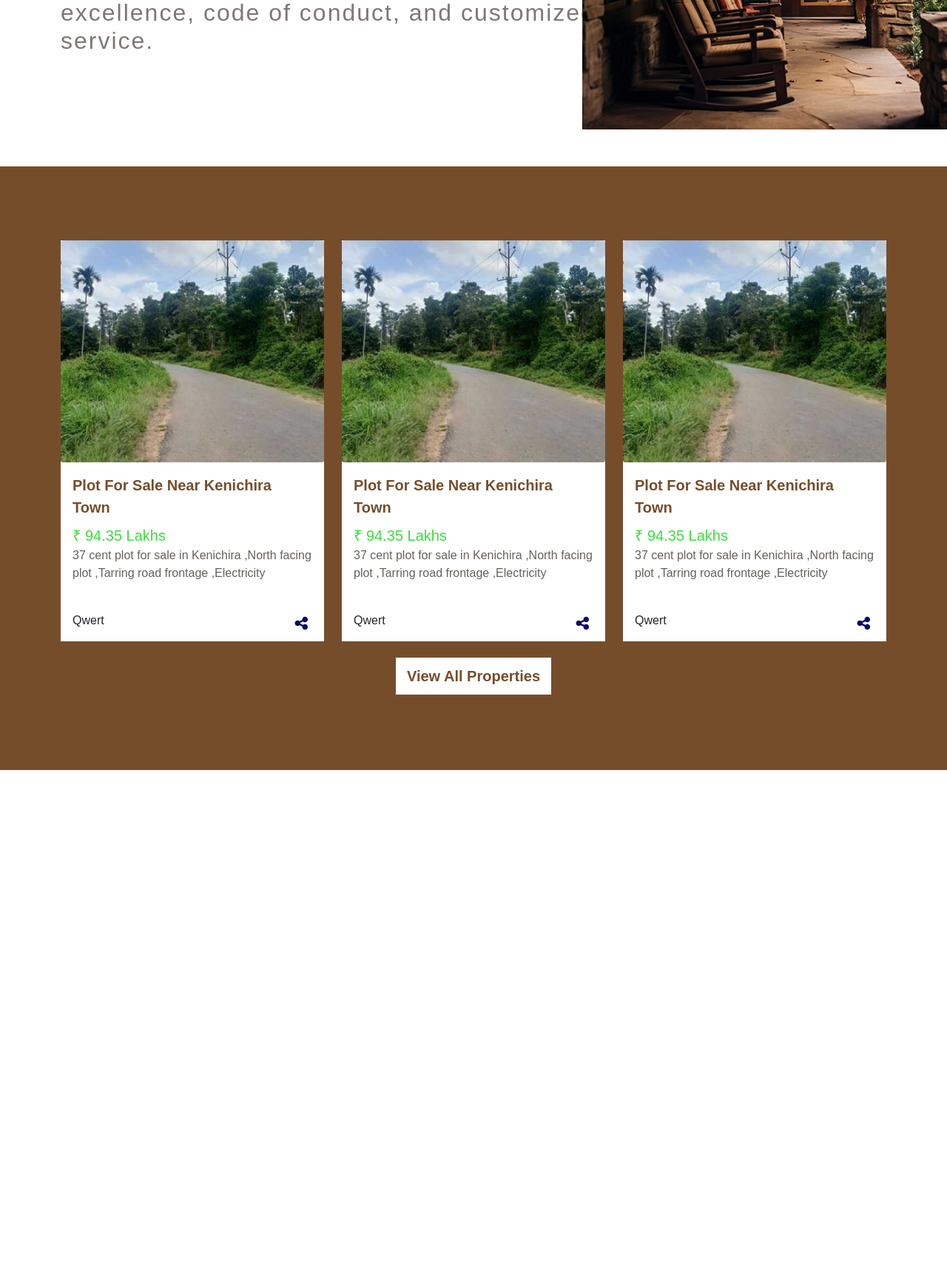
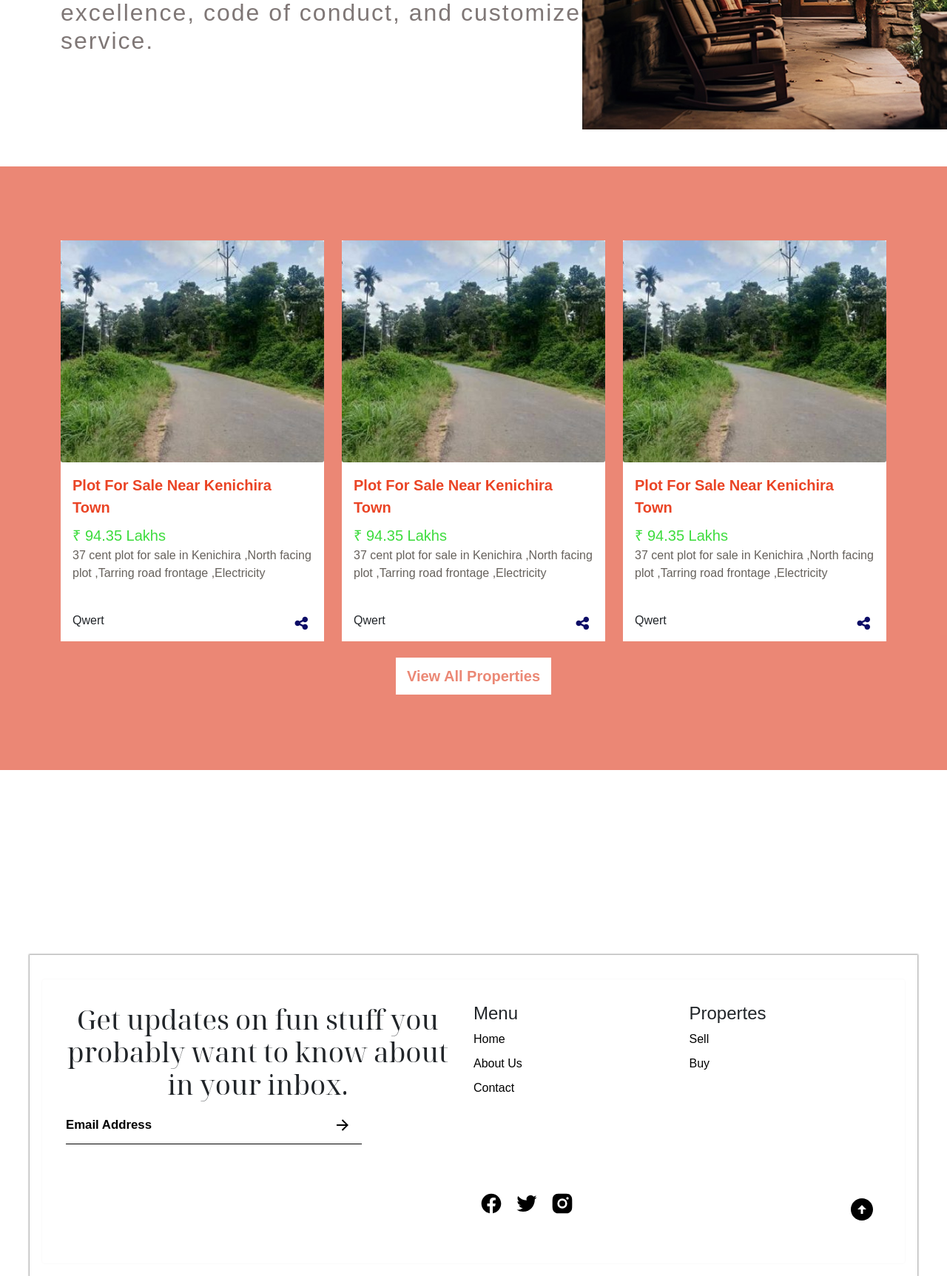
Before and after one commit to abinow-github/realwayanad, a PHP site: page / in a window 1280 px wide. Shown: the part 1175-2900 px from the top of the page at 74% size. Before the commit the page ends 2216 px from the top, so only its background shows below. Run offline with PHP 8.4, Linux system fonts and the light colour scheme.

Commit message:
footer added

```diff
--- a/assets/css/style.css
+++ b/assets/css/style.css
@@ -1,9 +1,12 @@
 :root{
     --primary-color:#ea4425;
     --secondary-color:#764d2a;
+    --light: #ffffff;
+    --dark: #000;
 }
 /* ...................... common styles ...................... */
 @import url('https://fonts.googleapis.com/css2?family=Ubuntu:ital,wght@0,300;0,400;0,500;0,700;1,300;1,400;1,500;1,700&display=swap');
+@import url("https://fonts.googleapis.com/css2?family=Noto+Serif+Display:wght@300&family=Rubik:wght@400;500;700&display=swap");
 *{
     font-family: "Ubuntu", sans-serif;
 }
@@ -129,7 +132,7 @@ header .banner{
 
 /* ...................................... section-2 properties ................................ */
 .section-2{
-    background: var(--secondary-color);
+    background: #e1482ba6;
     padding: 100px 0;
     .card{
         width: 100%;
@@ -152,7 +155,7 @@ header .banner{
         .card-body{
             border: 0;
             .card-title{
-                color: var(--secondary-color);
+                color: var(--primary-color);
                 font-size: 20px;
                 font-weight: bold;
             }
@@ -192,17 +195,143 @@ header .banner{
         background: white;
         text-decoration: none;
         text-transform: capitalize;
-        color: var(--secondary-color);
+        color: #e1482ba6;
         font-weight: bold;
         font-size: 20px;
-        border: 2px solid var(--secondary-color);
+        border: 2px solid #e1482ba6;
         transition: 0.4s;
     }
     .btn-view-all:hover{
         color: white;
-        background: var(--secondary-color);
+        background: #e1482ba6;
         border: 2px solid white;
 
     }
 }
 /* ...................................... section-2 properties END ................................ */
+
+
+
+/* ...................................... footer ................................ */
+body {
+
+  margin: 0;
+  padding: 0;
+  box-sizing: border-box;
+  scroll-behavior: smooth;
+}
+
+.footer {
+  font-family: "Rubik", sans-serif;
+  position: relative;
+  display: flex;
+  align-items: flex-end;
+  padding-top: 150px;
+  h3 {
+    font-family: "Noto Serif Display", serif;
+    font-size: 2.3rem;
+    font-weight: 300;
+    text-align: center;
+  }
+  a {
+    text-decoration: none;
+    color: var(--dark);
+    font-weight: 400;
+    transition: 0.3s ease-in;
+    border-bottom: 1px solid transparent;
+    margin-bottom: 0.5rem;
+    display: inline-flex;
+  }
+  a:hover {
+    border-bottom: 1px solid var(--dark);
+  }
+  ul {
+    list-style-type: none;
+    padding: 0;
+  }
+  button {
+    -webkit-appearance: none;
+       -moz-appearance: none;
+            appearance: none;
+    border: 0;
+    background: transparent;
+  }
+  .flex {
+    display: flex;
+  }
+  .footer_inner {
+    background: var(--light);
+    -webkit-backdrop-filter: blur(50px);
+            backdrop-filter: blur(50px);
+    border: 0.1px solid rgba(233, 232, 232, 0.208);
+    border-radius: 5px;
+    padding: 2rem;
+    margin: 1rem 0;
+  }
+  .container {
+    max-width: 1200px;
+    width: 100%;
+    margin: 0 auto;
+    padding: 1rem 1rem 0 1rem;
+    box-shadow: 0px 0px 2px 1px #00000061;
+  }
+
+  form {
+    display: flex;
+    align-items: center;
+    justify-content: space-between;
+    width: min(100%, 400px);
+    border-bottom: 1px solid var(--dark);
+  }
+
+  input {
+    padding: 0.75rem 0;
+    border: none;
+    background: none;
+    font-weight: 500;
+    transition: border 0.3s cubic-bezier(0.215, 0.61, 0.355, 1);
+    border-radius: 0;
+    width: 100%;
+    font-size: 1.05rem;
+    font-weight: bolder;
+  }
+  input:focus {
+    outline: none;
+  }
+  input::-moz-placeholder {
+    color: var(--dark);
+  }
+  input:-ms-input-placeholder {
+    color: var(--dark);
+  }
+  input::placeholder {
+    color: var(--dark);
+  }
+  form {
+    position: relative;
+  }
+  svg {
+    margin: 0.5rem;
+  }
+  .c-2 {
+    margin-top: 3.5rem;
+  }
+  .footer_copyright {
+    color: var(--light);
+  }
+}
+
+@media (min-width: 675px) {
+  .layout {
+    display: flex;
+    flex-wrap: nowrap;
+    -moz-column-gap: 2rem;
+         column-gap: 2rem;
+  }
+  .w-50 {
+    width: 50%;
+  }
+  .w-25 {
+    width: 25%;
+  }
+}
--- a/assets/js/script.js
+++ b/assets/js/script.js
@@ -1,12 +1,17 @@
 /////navbar scroll y reveal
 document.addEventListener("DOMContentLoaded", function() {
-    window.addEventListener("scroll", function() {
+  function handleScroll() {
       var navbar = document.querySelector('.navbar');
       var scrollY = window.scrollY;
+
       if (scrollY > 150) {
-        navbar.classList.add('scrolled');
+          navbar.classList.add('scrolled');
       } else {
-        navbar.classList.remove('scrolled');
+          navbar.classList.remove('scrolled');
       }
-    });
+  }
+  handleScroll();
+  window.addEventListener("scroll", function() {
+      handleScroll();
   });
+});
--- a/index.html
+++ b/index.html
@@ -23,7 +23,7 @@
     <link rel="stylesheet" href="https://cdnjs.cloudflare.com/ajax/libs/font-awesome/6.5.1/css/all.min.css" integrity="sha512-DTOQO9RWCH3ppGqcWaEA1BIZOC6xxalwEsw9c2QQeAIftl+Vegovlnee1c9QX4TctnWMn13TZye+giMm8e2LwA==" crossorigin="anonymous" referrerpolicy="no-referrer" />
 </head>
 <body>
-    <header>
+    <header id="hdr">
         <!-- navbar -->
         <nav class="navbar navbar-expand-lg navbar-light">
             <div class="container-fluid">
@@ -149,7 +149,7 @@
     </section>
 <!-- ............ section-2 properties ............ -->
 
-<!-- ............ section-............ -->
+<!-- ............ section-3............ -->
     <section class="section-3">
       <div class="container">
         <div class="row">
@@ -157,7 +157,120 @@
         </div>
       </div>
     </section>
-<!-- ............ section- ............ -->
+<!-- ............ section-3 ............ -->
+
+<!-- footer -->
+<footer class="footer">
+
+  <div class="container">
+    <div class="footer_inner">
+      <div class="c-footer">
+        <div class="layout">
+          <div class="layout_item w-50">
+            <div class="newsletter">
+              <h3 class="newsletter_title">Get updates on fun stuff you probably want to know about in your inbox.</h3>
+              <form action="">
+                <input type="text" placeholder="Email Address">
+                <button>
+                  <svg xmlns="http://www.w3.org/2000/svg" viewBox="0 0 24 24" width="24" height="24">
+                    <path fill="none" d="M0 0h24v24H0z" />
+                    <path d="M16.172 11l-5.364-5.364 1.414-1.414L20 12l-7.778 7.778-1.414-1.414L16.172 13H4v-2z" />
+                  </svg>
+                </button>
+              </form>
+            </div>
+          </div>
+
+          <div class="layout_item w-25">
+            <nav class="c-nav-tool">
+              <h4 class="c-nav-tool_title">Menu</h4>
+              <ul class="c-nav-tool_list">
+                <li>
+                  <a href="home" class="c-link">Home</a>
+                </li>
+
+                <li>
+                  <a href="about" class="c-link">About Us</a>
+                </li>
+
+                <li>
+                  <a href="contact" class="c-link">Contact</a>
+                </li>
+              </ul>
+            </nav>
+
+          </div>
+
+          <div class="layout_item w-25">
+            <nav class="c-nav-tool">
+              <h4 class="c-nav-tool_title">Propertes</h4>
+              <ul class="c-nav-tool_list">
+
+                <li class="c-nav-tool_item">
+                  <a href="/pages/shipping-returns" class="c-link">Sell</a>
+                </li>
+
+                <li class="c-nav-tool_item">
+                  <a href="/pages/help" class="c-link">Buy</a>
+                </li>
+
+
+
+
+              </ul>
+            </nav>
+
+          </div>
+        </div>
+        <div class="layout c-2">
+          <div class="layout_item w-50">
+            <div class="footer_copyright">
+              <!-- <p> Powerd by iberrtech</p> -->
+            </div>
+          </div>
+          <div class="layout_item w-25">
+            <ul class="flex">
+              <li>
+                <a href="#">
+                  <svg xmlns="http://www.w3.org/2000/svg" viewBox="0 0 24 24" width="32" height="32">
+                    <path fill="none" d="M0 0h24v24H0z" />
+                    <path d="M12 2C6.477 2 2 6.477 2 12c0 4.991 3.657 9.128 8.438 9.879V14.89h-2.54V12h2.54V9.797c0-2.506 1.492-3.89 3.777-3.89 1.094 0 2.238.195 2.238.195v2.46h-1.26c-1.243 0-1.63.771-1.63 1.562V12h2.773l-.443 2.89h-2.33v6.989C18.343 21.129 22 16.99 22 12c0-5.523-4.477-10-10-10z" />
+                  </svg>
+                </a>
+              </li>
+              <li>
+                <a href="#">
+                  <svg xmlns="http://www.w3.org/2000/svg" viewBox="0 0 24 24" width="32" height="32">
+                    <path fill="none" d="M0 0h24v24H0z" />
+                    <path d="M22.162 5.656a8.384 8.384 0 0 1-2.402.658A4.196 4.196 0 0 0 21.6 4c-.82.488-1.719.83-2.656 1.015a4.182 4.182 0 0 0-7.126 3.814 11.874 11.874 0 0 1-8.62-4.37 4.168 4.168 0 0 0-.566 2.103c0 1.45.738 2.731 1.86 3.481a4.168 4.168 0 0 1-1.894-.523v.052a4.185 4.185 0 0 0 3.355 4.101 4.21 4.21 0 0 1-1.89.072A4.185 4.185 0 0 0 7.97 16.65a8.394 8.394 0 0 1-6.191 1.732 11.83 11.83 0 0 0 6.41 1.88c7.693 0 11.9-6.373 11.9-11.9 0-.18-.005-.362-.013-.54a8.496 8.496 0 0 0 2.087-2.165z" />
+                  </svg>
+                </a>
+              </li>
+              <li>
+                <a href="#">
+                  <svg xmlns="http://www.w3.org/2000/svg" viewBox="0 0 24 24" width="32" height="32">
+                    <path fill="none" d="M0 0h24v24H0z" />
+                    <path d="M12 2c2.717 0 3.056.01 4.122.06 1.065.05 1.79.217 2.428.465.66.254 1.216.598 1.772 1.153a4.908 4.908 0 0 1 1.153 1.772c.247.637.415 1.363.465 2.428.047 1.066.06 1.405.06 4.122 0 2.717-.01 3.056-.06 4.122-.05 1.065-.218 1.79-.465 2.428a4.883 4.883 0 0 1-1.153 1.772 4.915 4.915 0 0 1-1.772 1.153c-.637.247-1.363.415-2.428.465-1.066.047-1.405.06-4.122.06-2.717 0-3.056-.01-4.122-.06-1.065-.05-1.79-.218-2.428-.465a4.89 4.89 0 0 1-1.772-1.153 4.904 4.904 0 0 1-1.153-1.772c-.248-.637-.415-1.363-.465-2.428C2.013 15.056 2 14.717 2 12c0-2.717.01-3.056.06-4.122.05-1.066.217-1.79.465-2.428a4.88 4.88 0 0 1 1.153-1.772A4.897 4.897 0 0 1 5.45 2.525c.638-.248 1.362-.415 2.428-.465C8.944 2.013 9.283 2 12 2zm0 5a5 5 0 1 0 0 10 5 5 0 0 0 0-10zm6.5-.25a1.25 1.25 0 0 0-2.5 0 1.25 1.25 0 0 0 2.5 0zM12 9a3 3 0 1 1 0 6 3 3 0 0 1 0-6z" />
+                  </svg>
+                </a>
+              </li>
+            </ul>
+          </div>
+          <div class="layout_item w-25" style="display:flex;justify-content: end;align-items: center;">
+            <a href="#hdr">
+            <svg xmlns="http://www.w3.org/2000/svg" viewBox="0 0 24 24" width="36" height="36">
+              <path fill="none" d="M0 0h24v24H0z" />
+              <path d="M12 2c5.52 0 10 4.48 10 10s-4.48 10-10 10S2 17.52 2 12 6.48 2 12 2zm1 10h3l-4-4-4 4h3v4h2v-4z" />
+            </svg>
+          </a>
+          </div>
+        </div>
+      </div>
+    </div>
+
+  </div>
+</footer>
+<!-- foooter END -->
 
     <!-- jquery -->
     <script src="https://code.jquery.com/jquery-3.6.4.min.js"></script>
```
